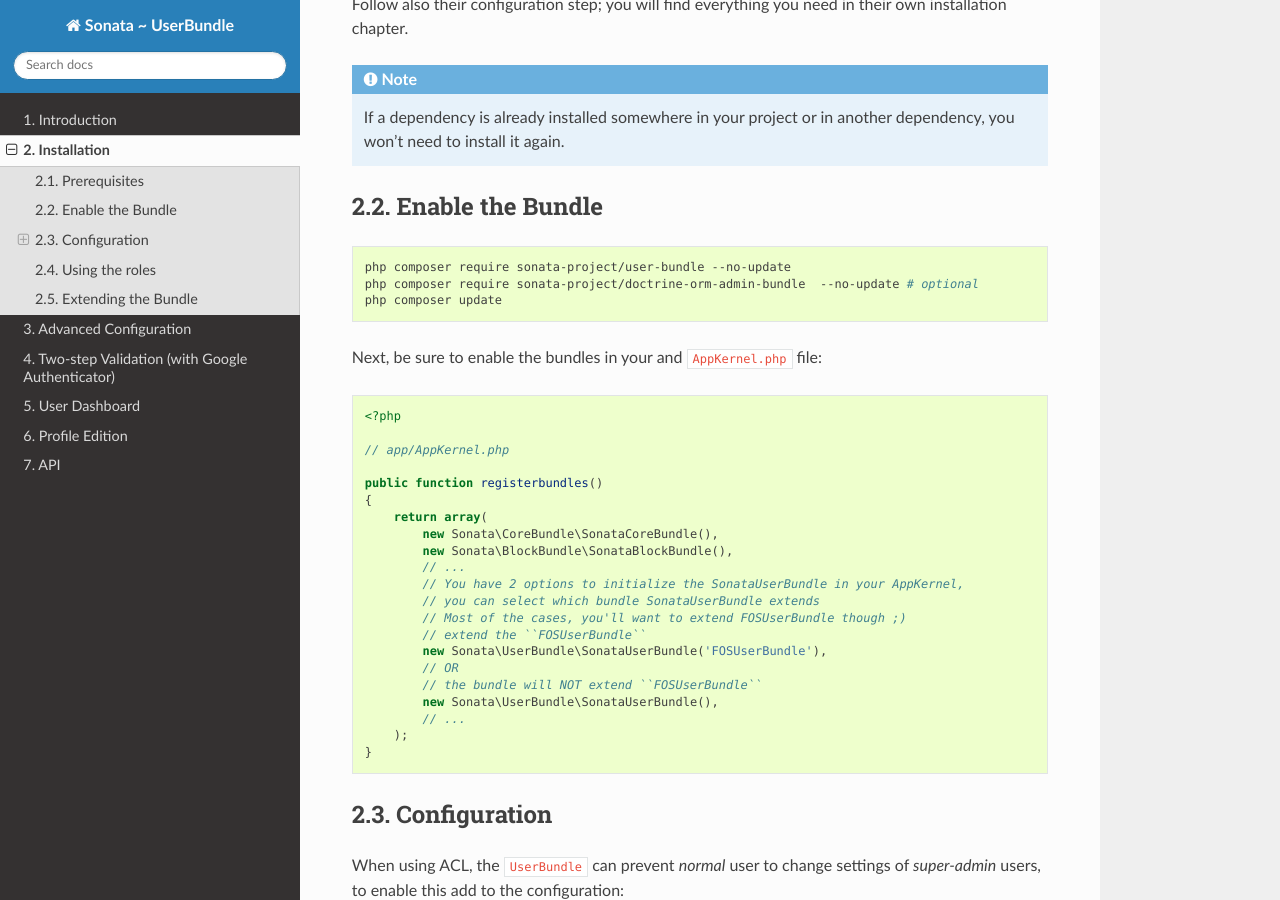
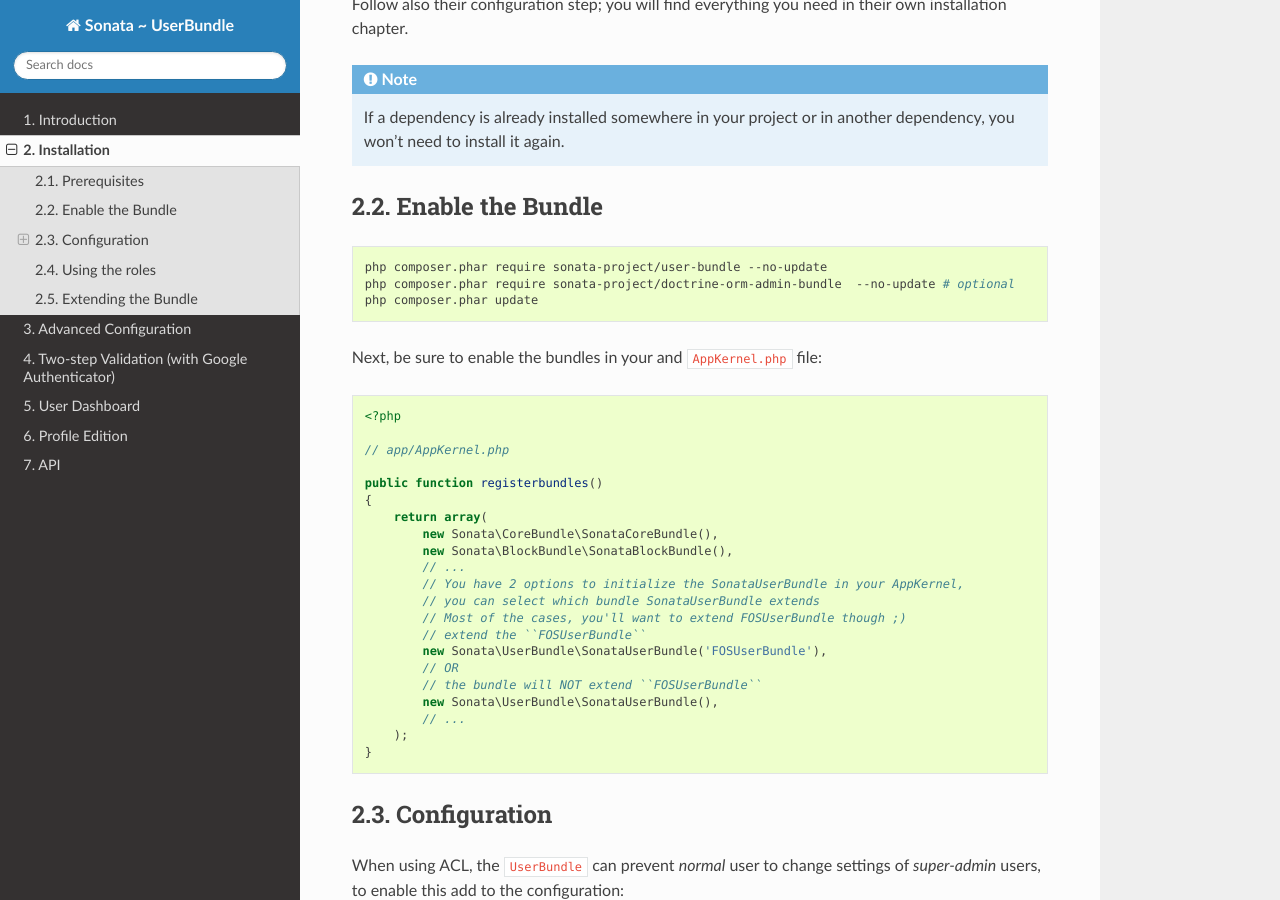
Before and after one commit to sonata-project/SonataUserBundle, a Sphinx documentation site: the page built from Resources/doc/reference/installation.rst, in a window 1280 px wide and 900 px high, scrolled down 391 px. Built offline with Sphinx 7.4.7 and the Read the Docs theme 2.0.0, drawn with Linux system fonts in a browser that asks for light colours.

Commit message:
typo
Added .phar suffix which was missing

Signed-off-by: Schumacher Raphael <git@raphaelschumacher.ch>

```diff
--- a/Resources/doc/reference/installation.rst
+++ b/Resources/doc/reference/installation.rst
@@ -24,9 +24,9 @@
 
 .. code-block:: bash
 
-    php composer require sonata-project/user-bundle --no-update
-    php composer require sonata-project/doctrine-orm-admin-bundle  --no-update # optional
-    php composer update
+    php composer.phar require sonata-project/user-bundle --no-update
+    php composer.phar require sonata-project/doctrine-orm-admin-bundle  --no-update # optional
+    php composer.phar update
 
 Next, be sure to enable the bundles in your and ``AppKernel.php`` file:
 
```
